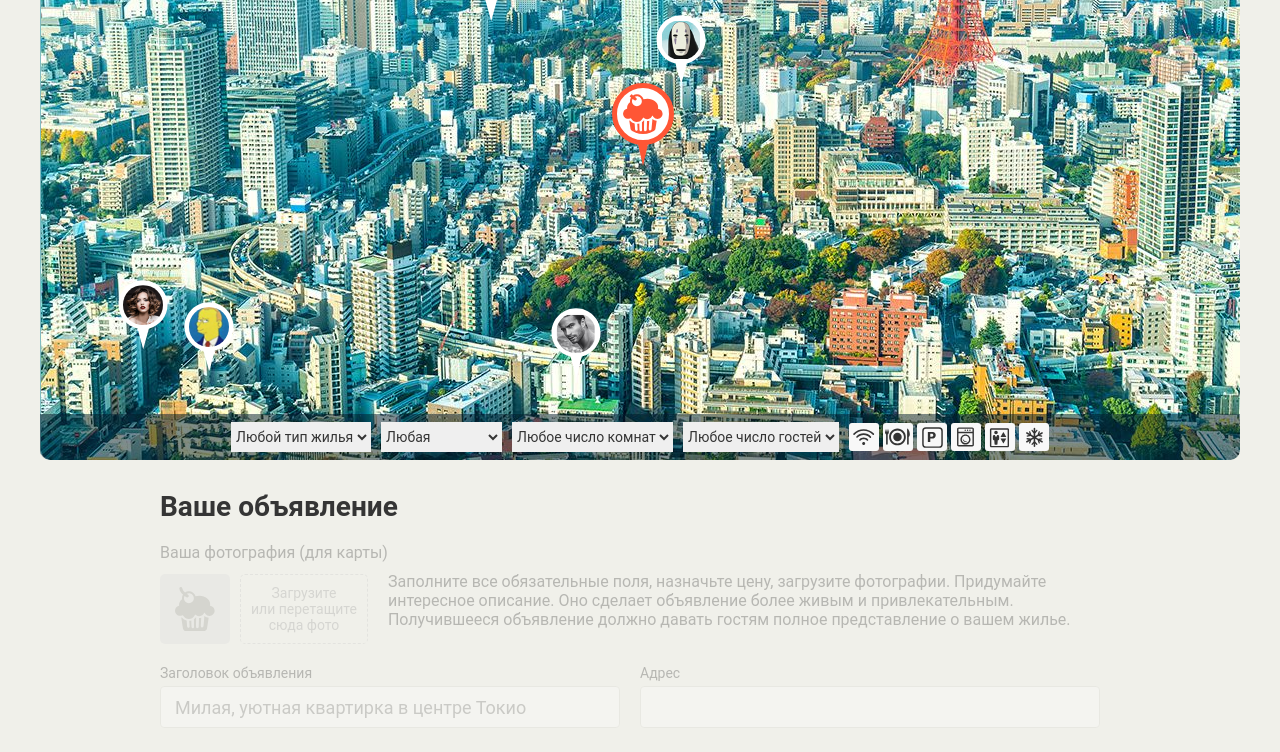
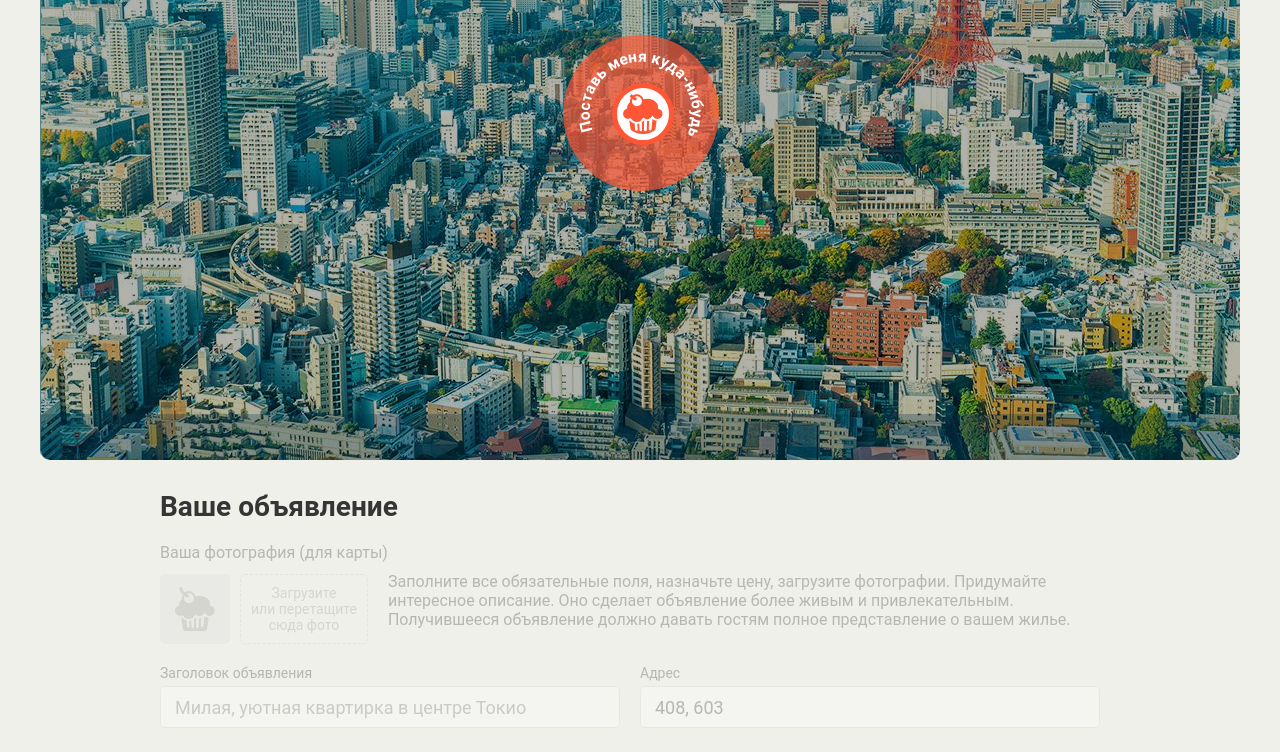
Before and after one commit to Marginall/184645-keksobooking-17, a website: page index.html in a window 1280 px wide. Shown: the part 290-1042 px from the top of the page. Drawn offline with Linux system fonts and the light colour scheme; files whose address does not match are found by name.

Commit message:
mod4 task1

```diff
--- a/index.html
+++ b/index.html
@@ -16,7 +16,7 @@
     </div>
 
     <!-- Карта объявлений -->
-    <section class="map">
+    <section class="map map--faded">
 
       <!-- Метки объявлений -->
       <div class="map__pins">
--- a/js/main.js
+++ b/js/main.js
@@ -4,11 +4,24 @@ var MAX_WIDTH = 1200;
 var MIN_WIDTH = 1;
 var MAX_HEIGHT = 704;
 var MIN_HEIGHT = 1;
-var WIZARDS = 8;
-var mapPins = document.querySelectorAll('.map__pins')[0];
+var POINTS_LENGTH = 8;
+var map = document.querySelector('.map');
+var mapPins = map.querySelectorAll('.map__pins')[0];
+var mainPin = map.querySelector('.map__pin--main');
+var mainPinStyle = window.getComputedStyle(mainPin);
+var MAP_PIN_WIDTH = parseInt(mainPinStyle.getPropertyValue('width'), 10);
+var MAP_PIN_HEIGHT = parseInt(mainPinStyle.getPropertyValue('height'), 10);
+var MAP_PIN_TOP = parseInt(mainPinStyle.getPropertyValue('top'), 10);
+var MAP_PIN_LEFT = parseInt(mainPinStyle.getPropertyValue('left'), 10);
+var form = document.querySelector('.ad-form');
+var formControls = form.querySelectorAll('fieldset');
+var filter = document.querySelector('.map__filters');
+var filterControls = filter.querySelectorAll('fieldset, select');
+var positionX = Math.round(MAP_PIN_TOP + MAP_PIN_HEIGHT / 2);
+var positionY = Math.round(MAP_PIN_LEFT + MAP_PIN_WIDTH / 2);
 
-function pointsGenerator() {
-  for (var i = 1; i <= WIZARDS; i++) {
+function pointsGenerate() {
+  for (var i = 1; i <= POINTS_LENGTH; i++) {
     var item = {
       author: {
         avatar: 'img/avatars/user0' + i + '.png'
@@ -29,7 +42,7 @@ function randomizer(arr) {
   return Math.floor(Math.random() * arr.length) + 1;
 }
 
-function pinGenerator() {
+function pinGenerate() {
   var templatePin = document.querySelector('#pin').content;
   var fragment = document.createDocumentFragment();
 
@@ -47,5 +60,37 @@ function pinGenerator() {
   mapPins.appendChild(fragment);
 }
 
-pointsGenerator();
-pinGenerator();
+function disableControls() {
+  for (var i = 0; i < formControls.length; i++) {
+    formControls[i].setAttribute('disabled', 'disabled');
+  }
+
+  for (var j = 0; j < filterControls.length; j++) {
+    formControls[j].setAttribute('disabled', 'disabled');
+  }
+}
+
+var setAdress = function () {
+  var address = form.querySelector('#address');
+  address.setAttribute('value', positionX + ', ' + positionY);
+};
+
+var onMainPinClick = function () {
+  map.classList.remove('map--faded');
+  form.classList.remove('ad-form--disabled');
+
+  pointsGenerate();
+  pinGenerate();
+
+  for (var i = 0; i < formControls.length; i++) {
+    formControls[i].removeAttribute('disabled');
+  }
+
+  for (var j = 0; j < filterControls.length; j++) {
+    filterControls[j].removeAttribute('disabled');
+  }
+};
+
+disableControls();
+setAdress();
+mainPin.addEventListener('click', onMainPinClick);
```
